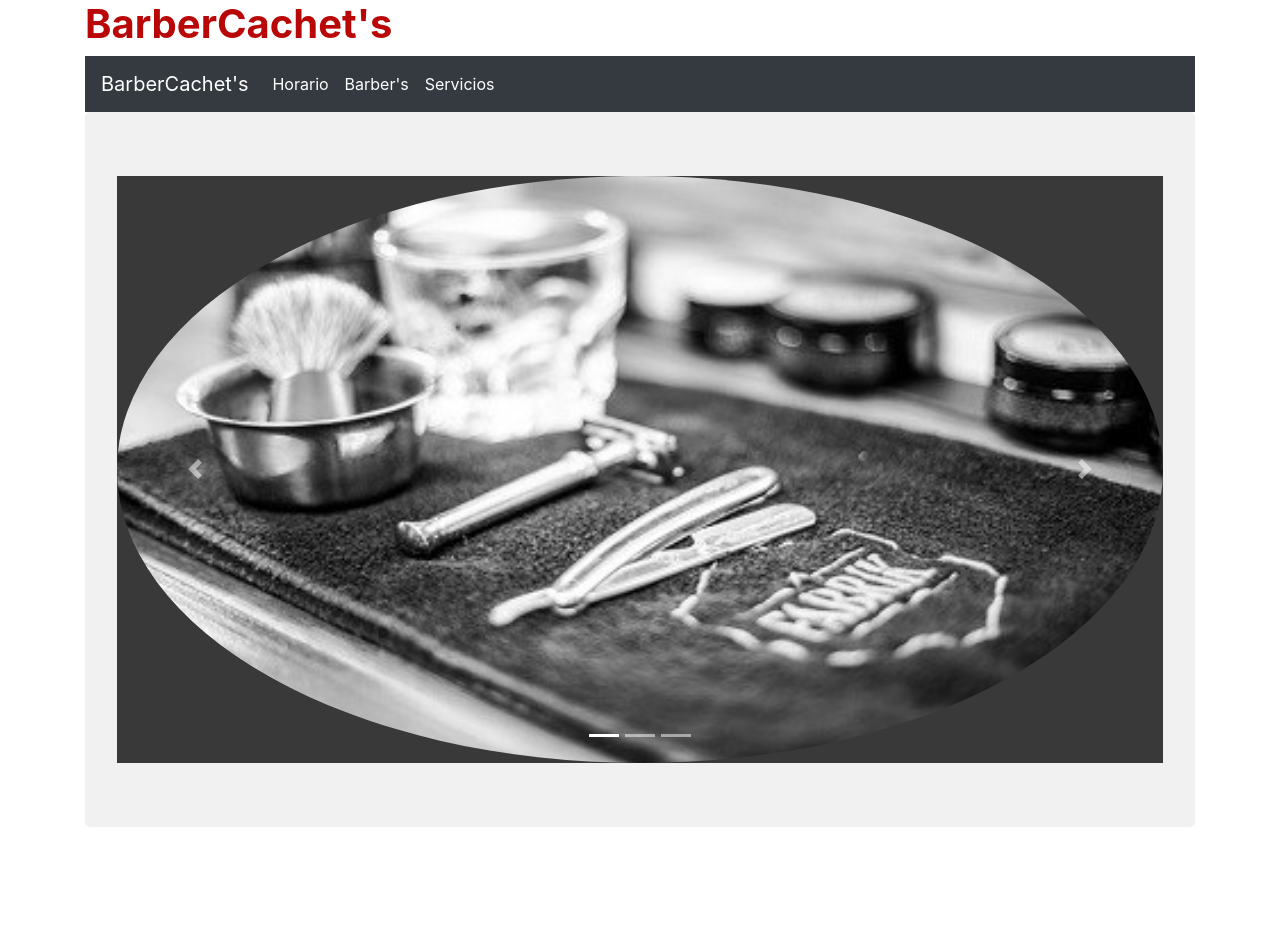
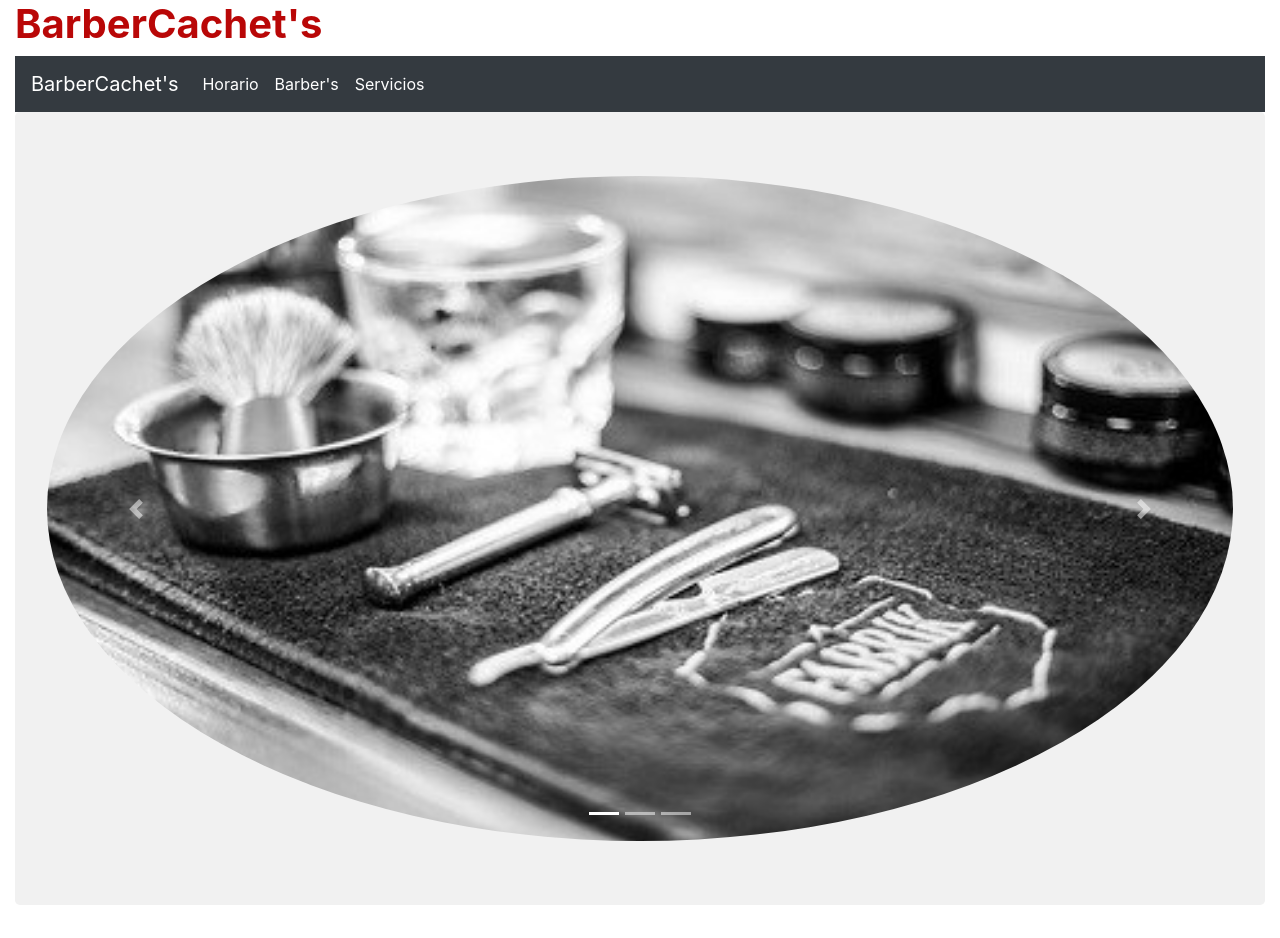
Before and after one commit to engeldevelopment/barberia, a Django app: page / in a window 1280 px wide. Before the commit the page ends 827 px from the top, so only its background shows below. Run offline with Django 3.2, Linux system fonts and the light colour scheme; parts of the project's set-up code (start-up, migrations or seed data) failed here and were passed over; some libraries are stand-ins or nearby versions.

Commit message:
Se añadieron nuevas imagenes al carrusel y cambió el container

```diff
--- a/apps/barberos/templates/barberos/listar_barberos.html
+++ b/apps/barberos/templates/barberos/listar_barberos.html
@@ -54,7 +54,7 @@
 		</div>
 		<div class="card-body">
 			<div class="card-text">
-				<p> Aquí encontraras la información de cada barbero como sus datos bancarios y sus contactos, también sabrás si se encuentra activo (afeitando) o inactivo.. </p>
+				<p> Aquí encontrarás la información de cada barbero como sus datos bancarios y sus contactos, también sabrás si se encuentra activo (afeitando) o inactivo.. </p>
 			</div>
 		</div>
 	</div>
--- a/apps/servicios/templates/servicios/listar_servicios.html
+++ b/apps/servicios/templates/servicios/listar_servicios.html
@@ -39,7 +39,7 @@
 		</div>
 		<div class="card-body">
 			<div class="card-text">
-				<p>Aquí encontraras todo acerca de nuestros servicios disponible, como también su costo</p>
+				<p>Aquí encontrarás todo acerca de nuestros servicios disponible, como también su costo</p>
 			</div>
 		</div>
 	</div>
--- a/static/web/css/index.css
+++ b/static/web/css/index.css
@@ -35,5 +35,5 @@
 }
 
 #carouselExampleIndicators {
-	background: #393939;
+	/*background: #DCD8D8;*/
 }
--- /dev/null
+++ b/static/web/js/nav.js
@@ -0,0 +1,19 @@
+
+$(document).ready(function() {
+
+	$('nav a').click(function(event) {
+		e.preventDefault();
+
+		$.ajax({
+			url: $(this).attr('href'),
+			data: $(this).serialize(),
+		})
+		.done(function(datos) {
+			$('body').html(""+datos);
+			console.log("success");
+		})
+		.fail(function() {
+			console.log("error");
+		});
+	});
+});
--- a/templates/web/carrusel.html
+++ b/templates/web/carrusel.html
@@ -6,15 +6,19 @@
     <li data-target="#carouselExampleIndicators" data-slide-to="2"></li>
   </ol>
     <div class="carousel-inner">
+
           <div class="carousel-item active">
               <img class="d-block w-100 rounded-circle" src="{% static 'web/img/b11.jpg' %}">
           </div>
 
+           <div class="carousel-item">
+             <img class="d-block w-100 rounded-circle" src="{% static 'web/img/b17.jpg' %}">
+          </div>
           <div class="carousel-item">
-             <img class="d-block w-100 rounded-circle" src="{% static 'web/img/b7.jpeg' %}">
+             <img class="d-block w-100 rounded-circle" src="{% static 'web/img/b16.jpg' %}">
           </div>
 
-           <div class="carousel-item">
+          <div class="carousel-item">
              <img class="d-block w-100 rounded-circle" src="{% static 'web/img/b15.jpg' %}">
           </div>
 
--- a/templates/web/index.html
+++ b/templates/web/index.html
@@ -1,5 +1,5 @@
 <!DOCTYPE html>
-{% load staticfiles %}
+{% load static %}
 <html lang="es">
 <head>
 	<meta charset="UTF-8">
@@ -8,7 +8,7 @@
 	<link rel="stylesheet" href="{% static 'web/css/index.css' %}">
 </head>
 <body>
-	<div class="container">
+	<div class="container-fluid">
 		<div class="row">
 			<header id="header">
 				<h1 class="title col-lg-1"> BarberCachet's </h1>
@@ -25,20 +25,23 @@
 			{% endblock %}
 		</div>
 
-		<div class="row">
-			<div class="col-md-5">
+	</div>
+
+	<div class="container-fluid">
+		<div class="row justify-content-center">
+			<div class="col d-block">
 			{% block card %}
 
 			{% endblock %}
 			</div>
 		</div>
-
 	</div>
 
 	{% block js %}
 	<script src="{% static 'web/js/jquery.min.js' %}"></script>
 	<script src="{% static 'web/js/popper.min.js' %}"></script>
 	<script src="{% static 'web/js/bootstrap.min.js' %}"></script>
+	<script src="{% static 'web/js/nav.js' %}"></script>
 	{% endblock %}
 </body>
 </html>
```
Also changed, not shown: templates/web/footer.html (added, +21 -0 lines), static/web/img/b12.jpg (deleted), static/web/img/b16.jpg (added), static/web/img/b17.jpg (added), static/web/img/b18.jpg (added), static/web/img/b2.jpg (deleted), static/web/img/b3.jpeg (deleted), static/web/img/b4.jpeg (deleted), static/web/img/b5.jpeg (deleted), static/web/img/b7.jpeg (deleted), static/web/img/b8.jpeg (deleted).
